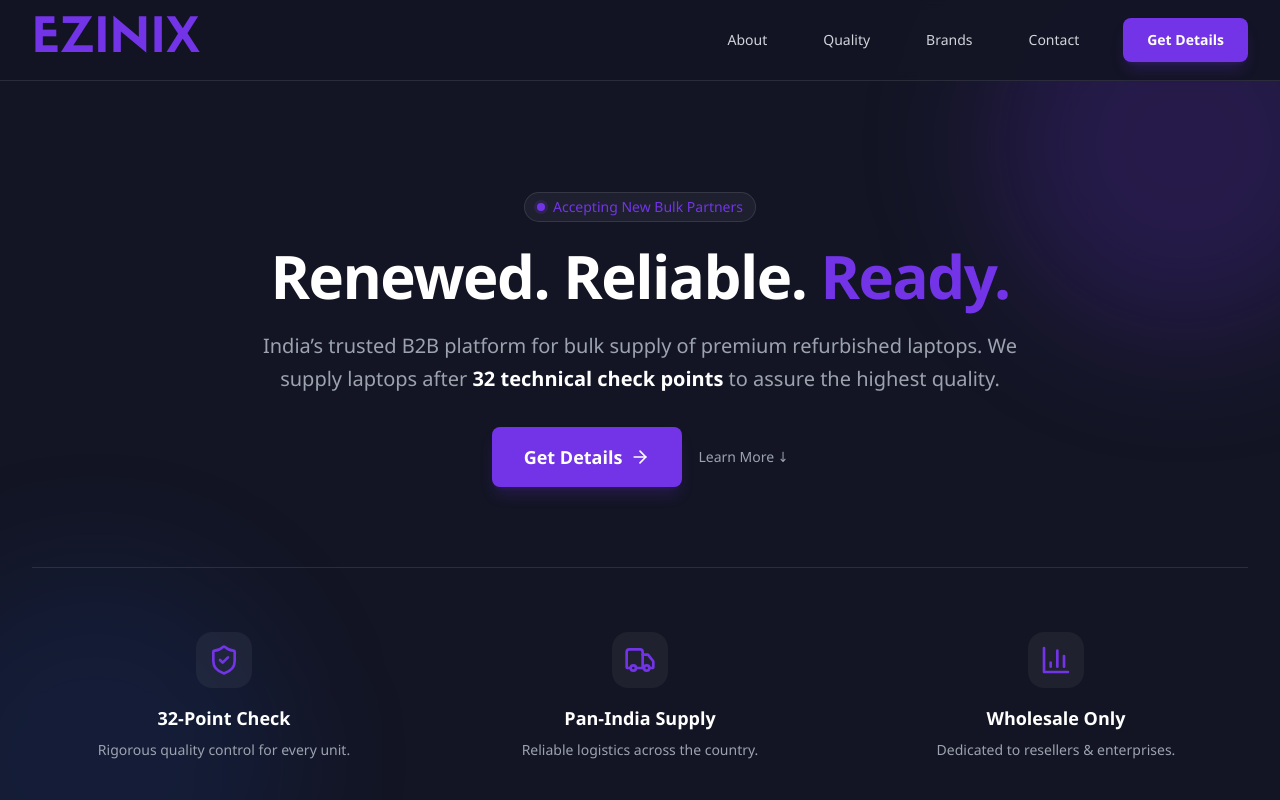
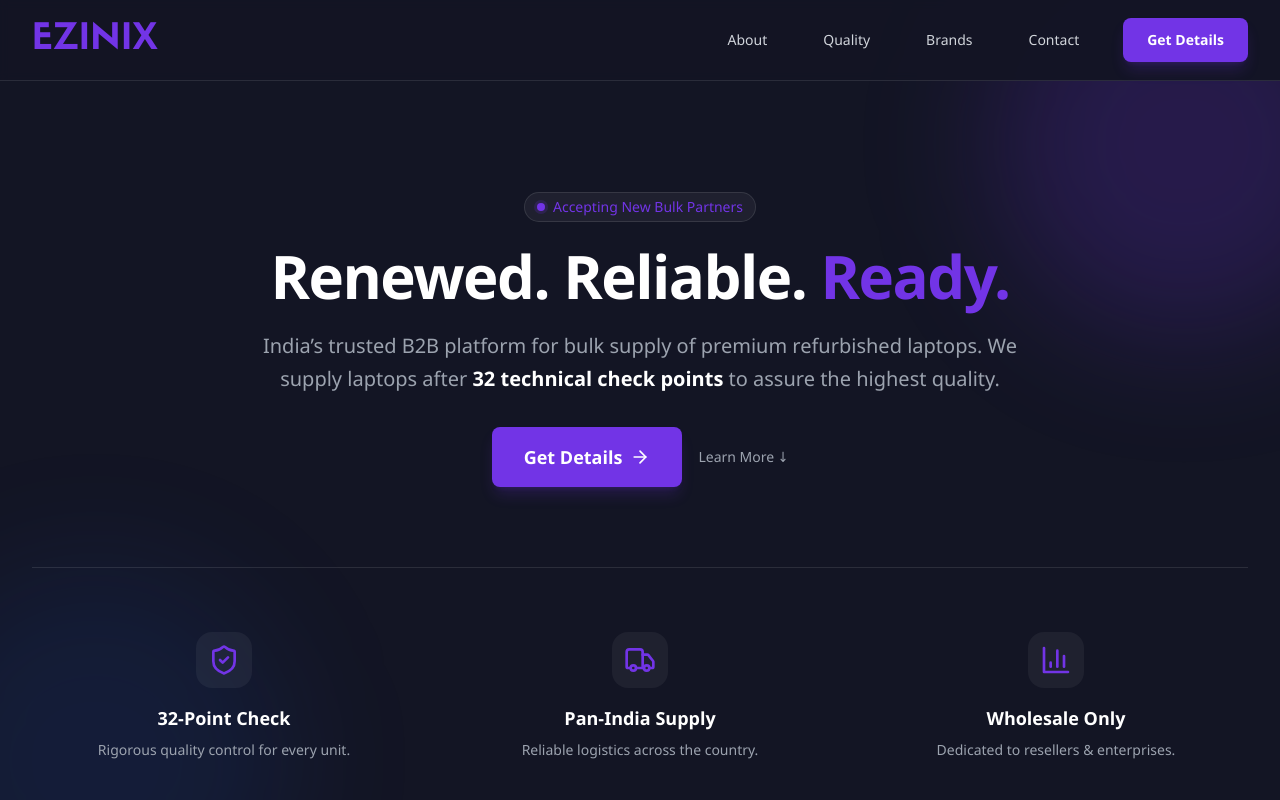
Before and after one commit to ezinix/ezinix-landing, a React (Vite) app: page / in a window 1280 px wide. Shown: the top 800 px of the page. Built offline with nearby package versions, Linux system fonts and the light colour scheme.

Commit message:
Update Navbar.tsx

```diff
--- a/components/Navbar.tsx
+++ b/components/Navbar.tsx
@@ -21,7 +21,7 @@ export const Navbar: React.FC = () => {
             className="flex-shrink-0 cursor-pointer select-none"
             onClick={() => window.scrollTo({ top: 0, behavior: 'smooth' })}
           >
-            <span className="font-sifonn text-5xl text-brand-purple tracking-wide">
+            <span className="font-sifonn text-4xl text-brand-purple tracking-wide">
               EZINIX
             </span>
           </div>
```
